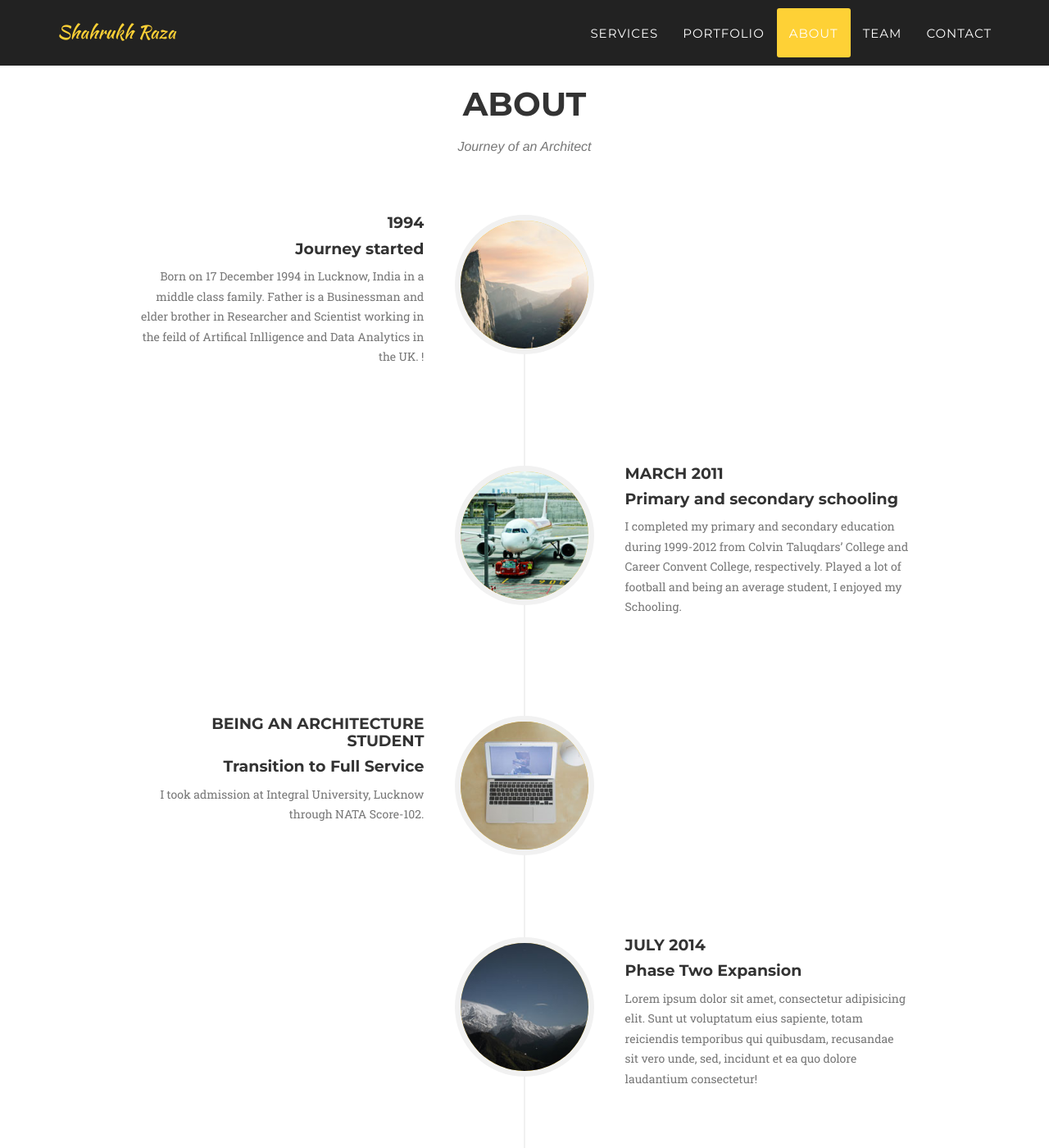
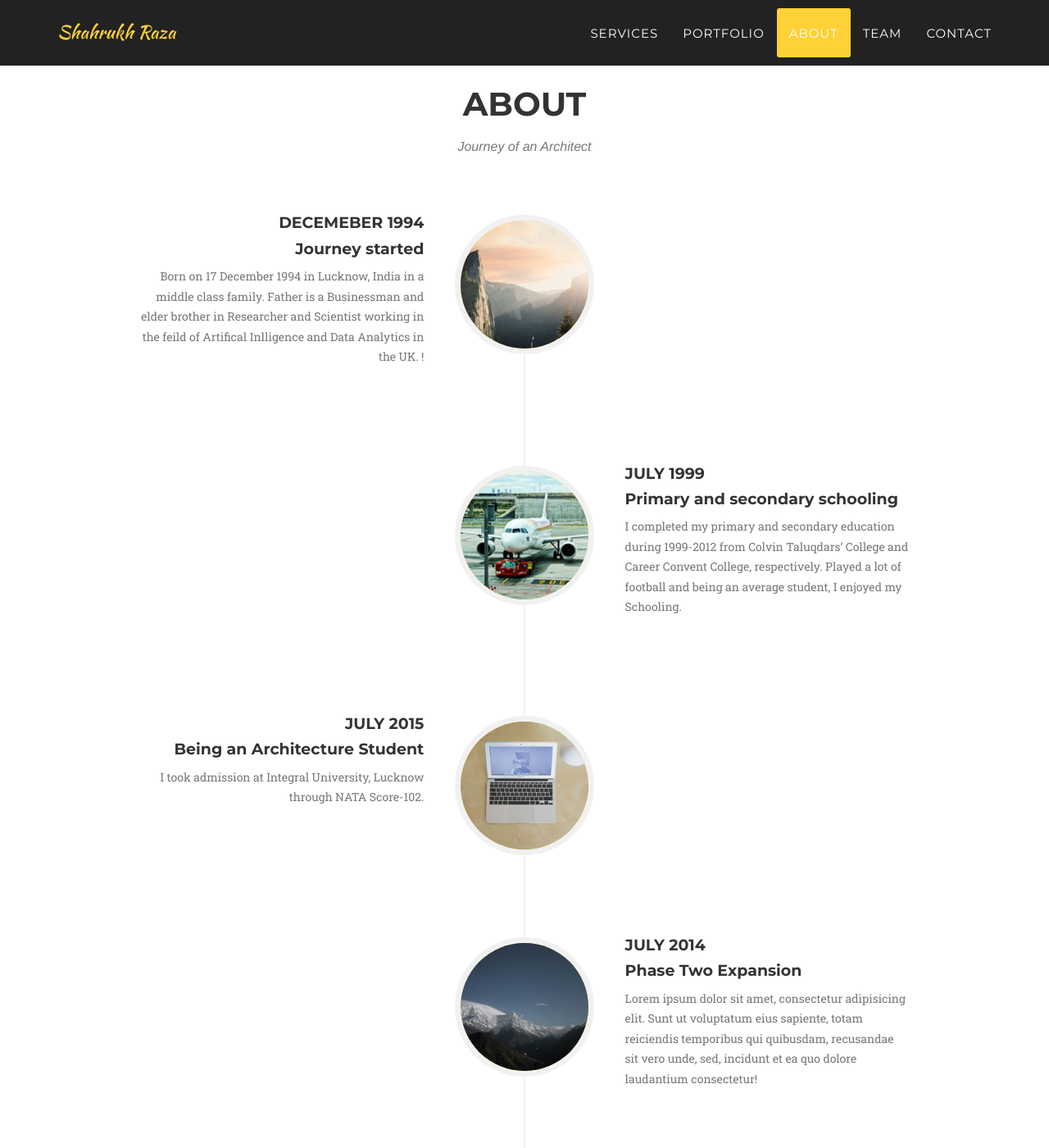
Before and after one commit to eyebuilder/eyebuilder, a Jekyll site: the page built from index.html, in a window 1280 px wide and 1400 px high, scrolled down 2718 px. Shown: the whole window at 82% size. Built offline with Jekyll 4.4.1, drawn with Linux system fonts in a browser that asks for light colours; some web fonts are replaced.

Commit message:
Update about.html

```diff
--- a/_includes/about.html
+++ b/_includes/about.html
@@ -16,7 +16,7 @@
                             </div>
                             <div class="timeline-panel">
                                 <div class="timeline-heading">
-                                    <h4>1994</h4>
+                                    <h4>Decemeber 1994</h4>
                                     <h4 class="subheading">Journey started</h4>
                                 </div>
                                 <div class="timeline-body">
@@ -30,7 +30,7 @@
                             </div>
                             <div class="timeline-panel">
                                 <div class="timeline-heading">
-                                    <h4>March 2011</h4>
+                                    <h4>July 1999</h4>
                                     <h4 class="subheading">Primary and secondary schooling</h4>
                                 </div>
                                 <div class="timeline-body">
@@ -44,8 +44,8 @@
                             </div>
                             <div class="timeline-panel">
                                 <div class="timeline-heading">
-                                    <h4>Being an Architecture Student</h4>
-                                    <h4 class="subheading">Transition to Full Service</h4>
+                                    <h4>July 2015</h4>
+                                    <h4 class="subheading">Being an Architecture Student</h4>
                                 </div>
                                 <div class="timeline-body">
                                     <p class="text-muted"> I took admission at Integral University, Lucknow through NATA Score-102. </p>
```
